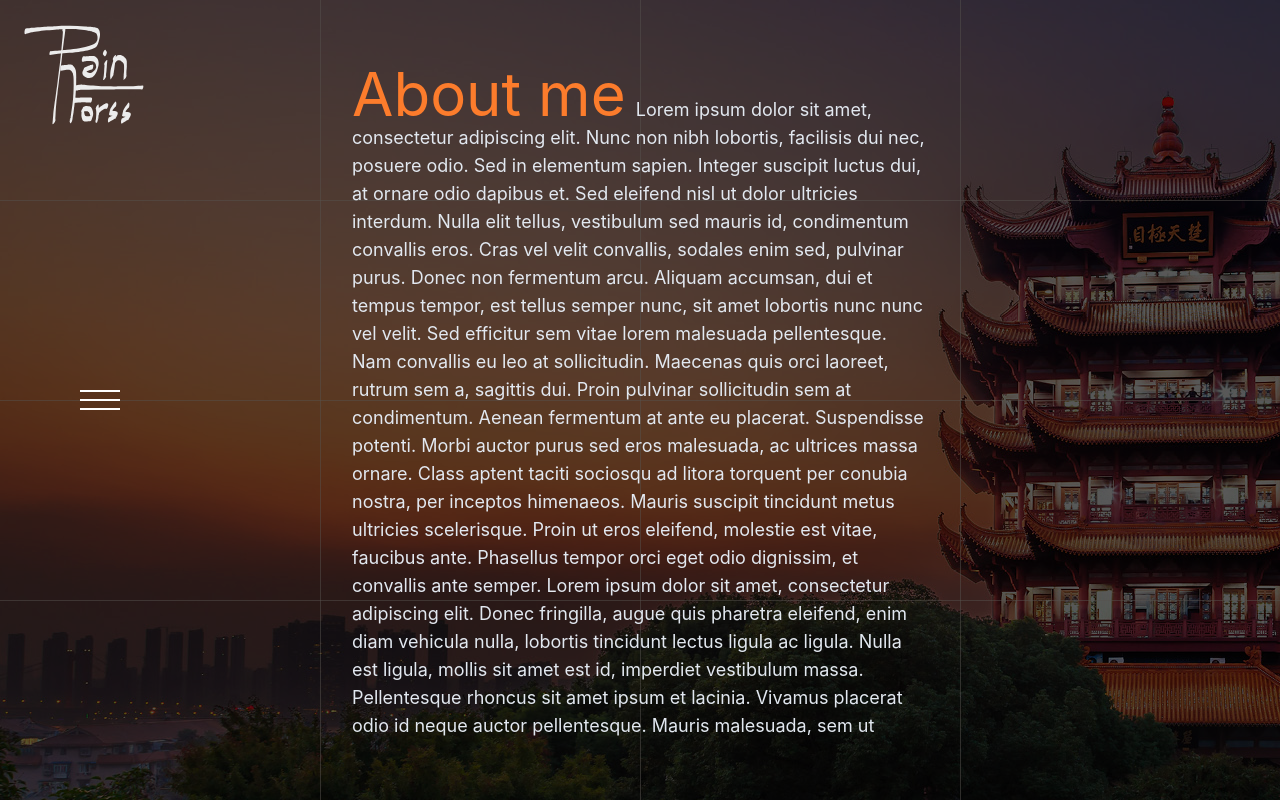
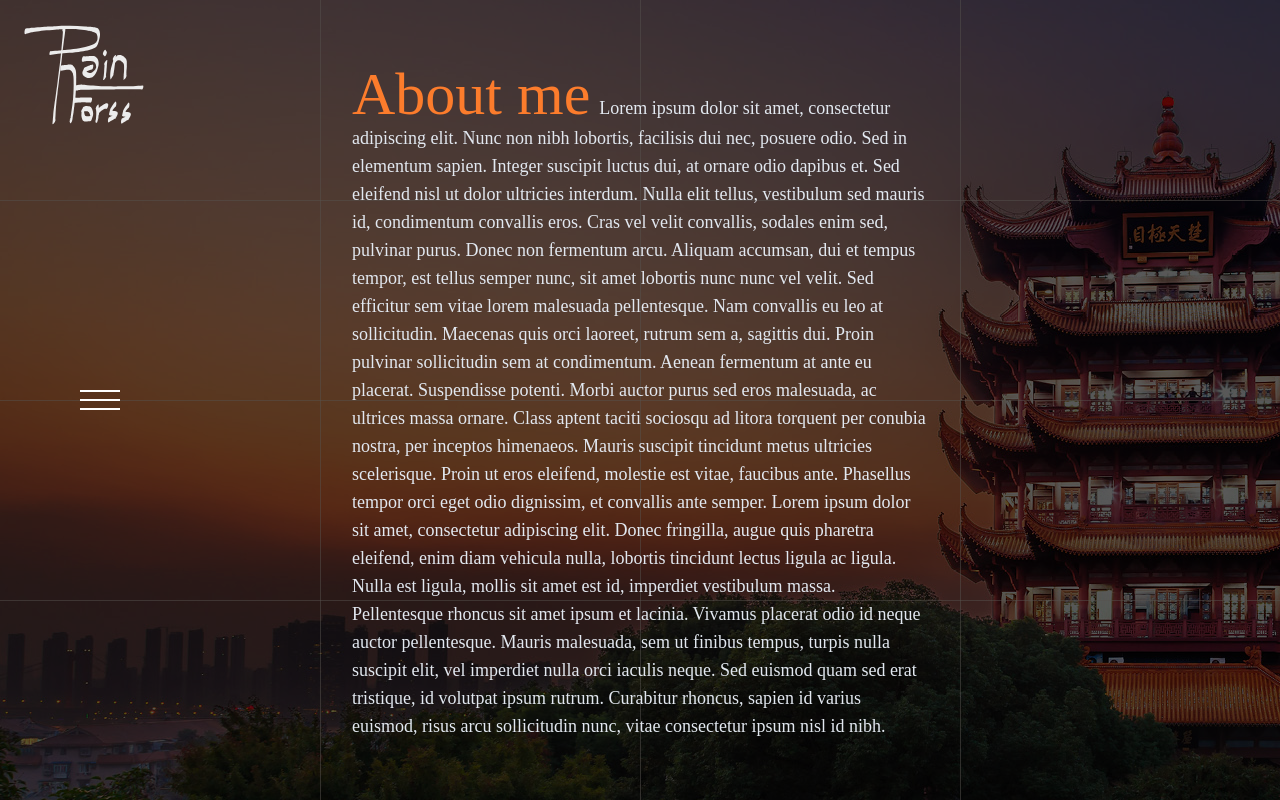
Before and after one commit to rainforss/personal-site, a Next.js app: page /about in a window 1280 px wide. Built offline with nearby package versions, Linux system fonts and the light colour scheme; a web font is replaced by a local one.

Commit message:
added sitemap and robot.txt

```diff
--- a/components/NavLink.tsx
+++ b/components/NavLink.tsx
@@ -42,7 +42,9 @@ const NavLink: React.FunctionComponent<INavLinkProps> = (props) => {
   return (
     <motion.div className="relative font-main-font" whileHover="hover">
       <Link href={props.url} passHref>
-        <a className="text-white text-3xl">{props.text}</a>
+        <motion.a className="text-white text-3xl" variants={linkTextVariants}>
+          {props.text}
+        </motion.a>
       </Link>
       <div className="relative w-full h-1 mt-2 overflow-hidden">
         <span className="absolute bottom-0 left-0 w-full h-1 bg-slate-300"></span>
--- a/pages/_document.tsx
+++ b/pages/_document.tsx
@@ -1,8 +1,8 @@
-import Document, { Html, Head, Main, NextScript } from "next/document";
+import { Html, Head, Main, NextScript } from "next/document";
 
 const MyDocument = () => {
   return (
-    <Html>
+    <Html lang="en">
       <Head>
         <link rel="preconnect" href="https://fonts.googleapis.com" />
         <link
--- a/pages/about.tsx
+++ b/pages/about.tsx
@@ -35,7 +35,7 @@ const About: NextPage = () => {
         <GridBackground>
           <AnimatePresence initial={false}>
             <div
-              className="w-full h-full grid grid-rows-4 grid-cols-4"
+              className="w-full h-full grid grid-rows-4 grid-cols-4 font-main-font"
               key="main"
             >
               <div className="col-start-2 col-span-2 row-start-1 row-span-4 text-slate-200 py-16 overflow-hidden">
```
